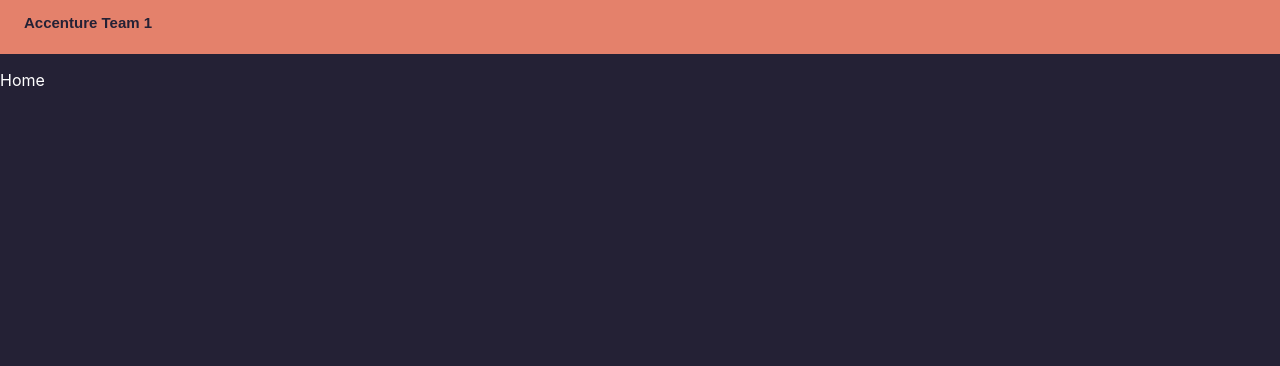
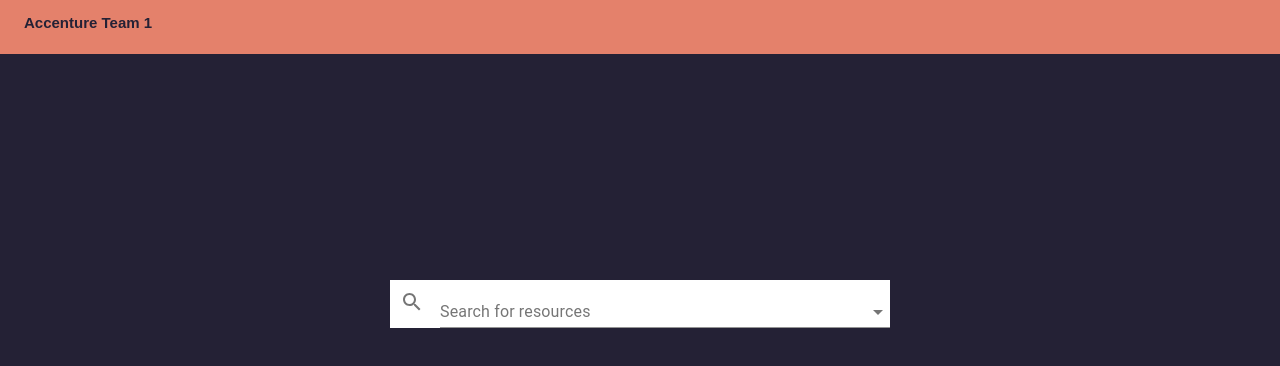
Before and after one commit to Felix-Poon/RSE-Launchpad-Frontend, a React (Create React App) app: page / in a window 1280 px wide. Shown: the part 238-604 px from the top of the page. Built offline with nearby package versions, Linux system fonts and the light colour scheme.

Commit message:
adding searchBar code

```diff
--- a/src/pages/Homepage.js
+++ b/src/pages/Homepage.js
@@ -1,10 +1,87 @@
+/* eslint-disable no-use-before-define */
 import React from 'react';
+import Autocomplete from '@material-ui/lab/Autocomplete';
+import { makeStyles } from '@material-ui/core/styles';
+import TextField from '@material-ui/core/TextField';
+import IconButton from '@material-ui/core/IconButton';
+import SearchIcon from '@material-ui/icons/Search';
+
+const useStyles = makeStyles((theme) => ({
+  root: {
+    width: 500,
+    '& > * + *': {
+      marginTop: theme.spacing(3),
+    },
+    backgroundColor: "#FFFFFF",
+    },
+
+  placement: {
+    height: 500,
+    display: 'flex',
+    alignItems: 'center',
+    justifyContent: 'center',
+  },
+
+  iconButton: {
+    padding: 10,
+    float: "left",
+
+  },
+
+  searchArea: {
+    float: "right",
+    width: 450,
+    marginTop: 0
+
+  },
+}));
 
 export function Homepage() {
+  const classes = useStyles();
 
-  return(
-    <p>
-      Home
-    </p>
+  return (
+    <div className={classes.placement}>
+      <div className={classes.root}>
+        <IconButton className={classes.iconButton} aria-label="menu">
+            <SearchIcon />
+          </IconButton>
+        <div className={classes.searchArea}>
+          <Autocomplete
+            multiple
+            id="tags-outlined"
+            options={subjectList}
+            getOptionLabel={(option) => option.title}
+            // defaultValue={[subjectList[5]]}
+
+            filterSelectedOptions
+            renderInput={(params) => (
+              <TextField
+                {...params}
+                label="Search for resources"
+                placeholder="Selected"
+              />
+            )}
+
+          />
+
+        </div>
+      </div>
+
+    </div>
   );
 }
+
+const subjectList = [
+  { title: 'Accenture'},
+  { title: 'Art'},
+  { title: 'AWS'},
+  { title: 'Books'},
+  { title: 'C++'},
+  { title: 'Engineering'},
+  { title: 'Geography'},
+  { title: 'Plants'},
+  { title: 'Python'},
+  { title: 'React'},
+  { title: 'Stoicism'},
+  { title: 'Software development'},
+];
```
